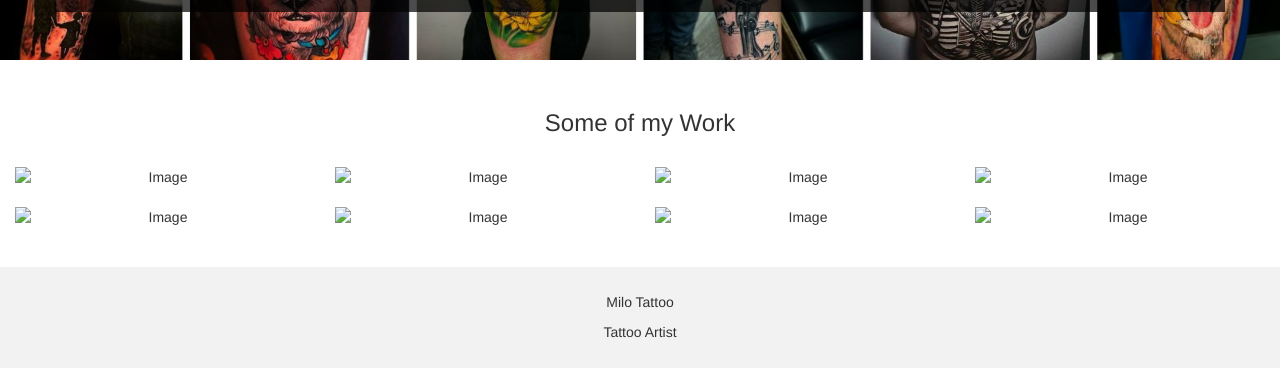
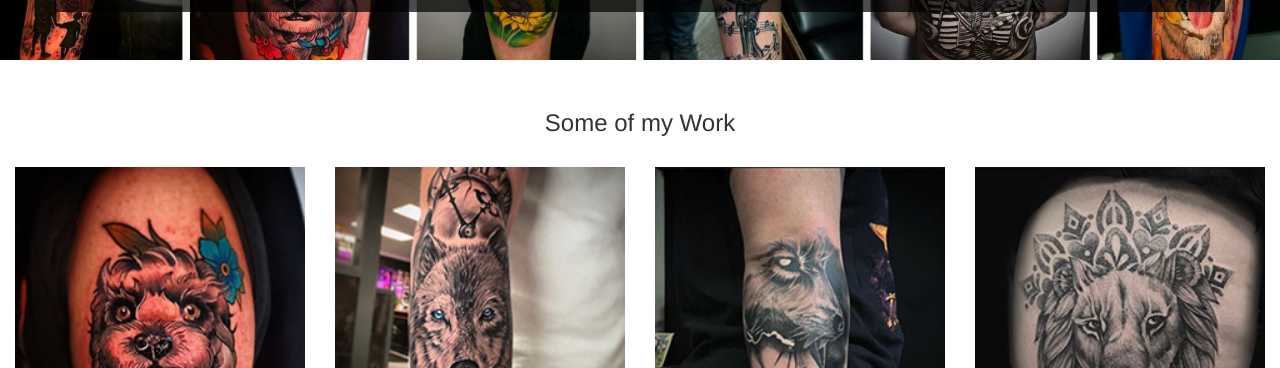
Before and after one commit to sofcue/MiloTattoos, a website: page index.html in a window 1280 px wide. Shown: the part 432-800 px from the top of the page. Drawn offline with nearby package versions, Linux system fonts and the light colour scheme; the site is published under a folder, as on GitHub Pages, so addresses that start at the root find nothing.

```diff
--- a/index.html
+++ b/index.html
@@ -33,18 +33,18 @@
     <h3>Some of my Work</h3><br>
     <div class="row">
         <div class="col-sm-3">
-            <img src="/IMG/landing/IMG7_sized.jpg" class="img-responsive" alt="Image">
+            <img src="IMG/landing/IMG7_sized.jpg" class="img-responsive" alt="Image">
         </div>
         <div class="col-sm-3">
 
-            <img src="/IMG/landing/IMG12_sized.jpg" class="img-responsive" alt="Image">
+            <img src="IMG/landing/IMG12_sized.jpg" class="img-responsive" alt="Image">
         </div>
         <div class="col-sm-3">
 
-            <img src="/IMG/landing/IMG14_sized.jpg" class="img-responsive" alt="Image">
+            <img src="IMG/landing/IMG14_sized.jpg" class="img-responsive" alt="Image">
         </div>
         <div class="col-sm-3">
-            <img src="/IMG/landing/IMG16_sized.jpg" class="img-responsive" alt="Image">
+            <img src="IMG/landing/IMG16_sized.jpg" class="img-responsive" alt="Image">
         </div>
     </div>
 </div><br>
@@ -52,16 +52,16 @@
 <div class="container-fluid bg-3 text-center">
     <div class="row">
         <div class="col-sm-3">
-            <img src="/IMG/landing/IMG21_sized.jpg" class="img-responsive" style="width:100%" alt="Image">
+            <img src="IMG/landing/IMG21_sized.jpg" class="img-responsive" style="width:100%" alt="Image">
         </div>
         <div class="col-sm-3">
-            <img src="/IMG/landing/IMG27_sized.jpg" class="img-responsive" style="width:100%" alt="Image">
+            <img src="IMG/landing/IMG27_sized.jpg" class="img-responsive" style="width:100%" alt="Image">
         </div>
         <div class="col-sm-3">
-            <img src="/IMG/landing/IMG32_sized.jpg" class="img-responsive" style="width:100%" alt="Image">
+            <img src="IMG/landing/IMG32_sized.jpg" class="img-responsive" style="width:100%" alt="Image">
         </div>
         <div class="col-sm-3">
-            <img src="/IMG/landing/IMG36_sized%20.png" class="img-responsive" style="width:100%" alt="Image">
+            <img src="IMG/landing/IMG36_sized%20.png" class="img-responsive" style="width:100%" alt="Image">
         </div>
     </div>
 </div><br><br>
```
